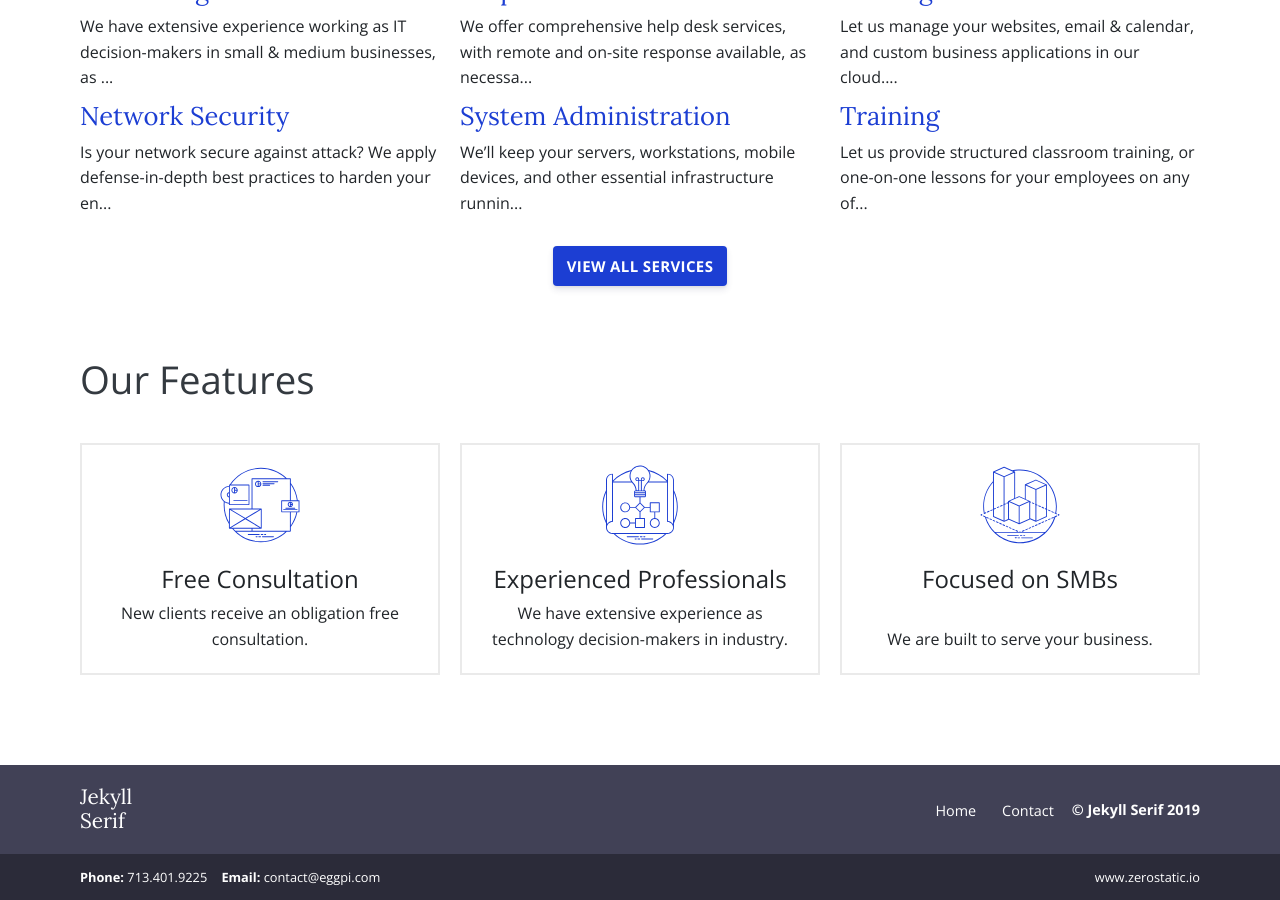
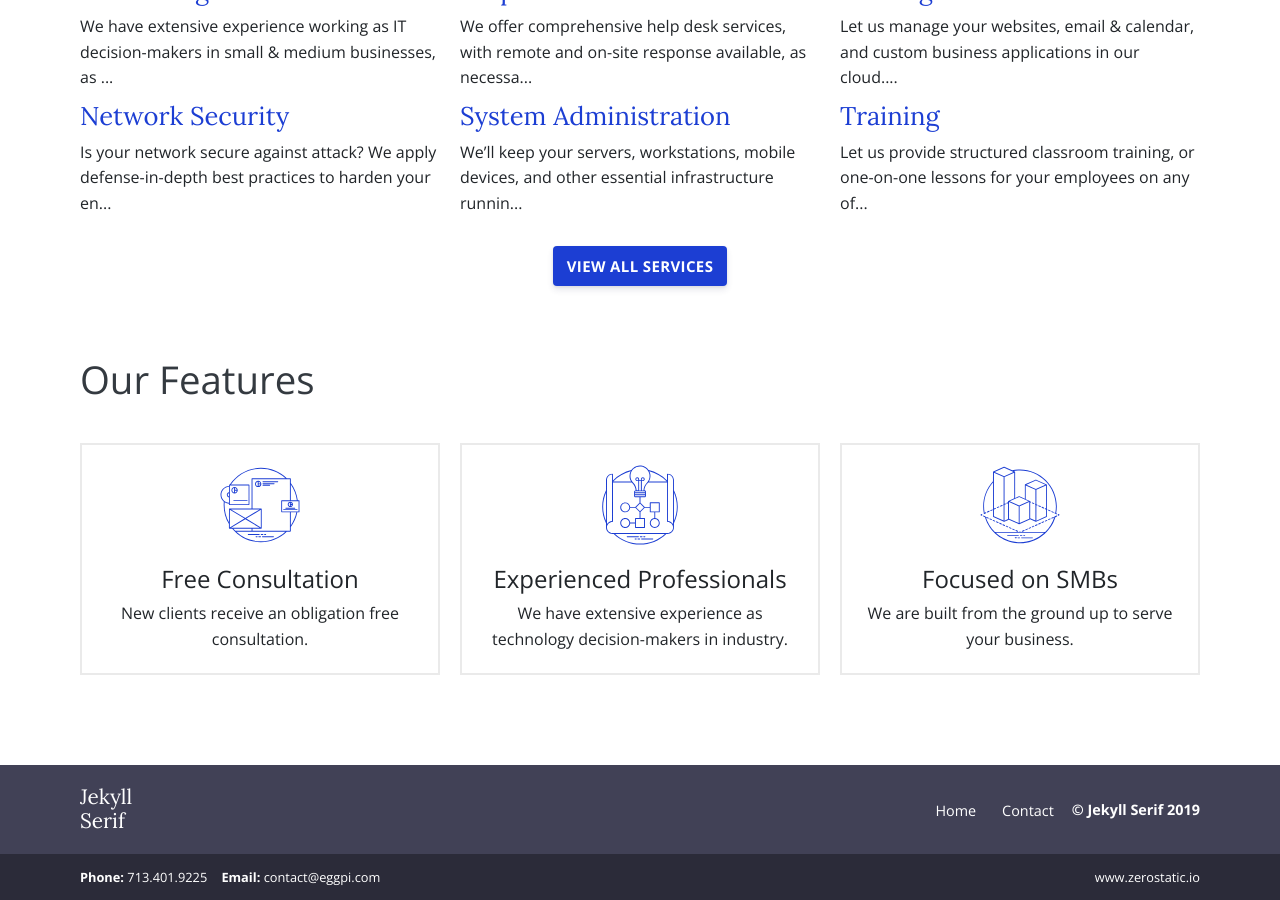
Before and after one commit to eggpi-site/eggpi-site.github.io, a Jekyll site: the page built from index.html, in a window 1280 px wide and 900 px high, scrolled down 708 px. Built offline with Jekyll 4.4.1, drawn with Linux system fonts in a browser that asks for light colours.

Commit message:
Update features.json

```diff
--- a/_data/features.json
+++ b/_data/features.json
@@ -11,7 +11,7 @@
   },
   {
     "title": "Focused on SMBs",
-    "description": "We are built to serve your business.",
+    "description": "We are built from the ground up to serve your business.",
     "image": "images/features/noun_3d modeling_1885342.svg"
   }
 ]
```
